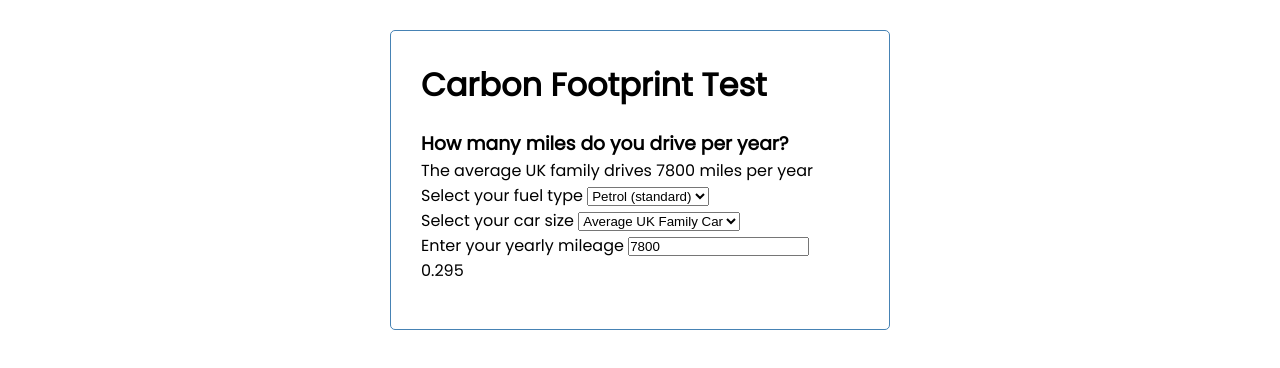
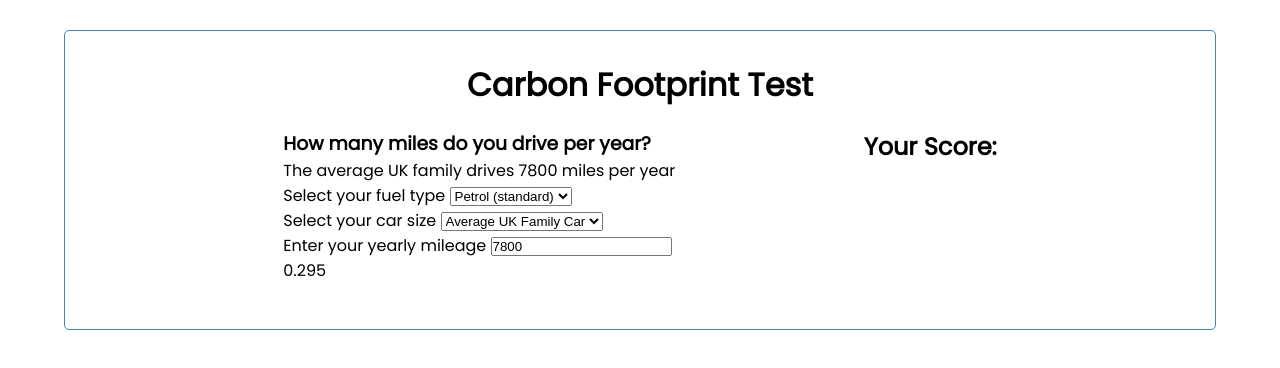
Before and after one commit to mldrenth/carbon_footprint_app, a React (Create React App) app in the folder client/: page / in a window 1280 px wide. Shown: the top 368 px of the page. Built offline with nearby package versions, Linux system fonts and the light colour scheme; no server answers.

Commit message:
Set up basic display and css

```diff
--- /dev/null
+++ b/client/src/components/CalculatorDisplay.js
@@ -0,0 +1,13 @@
+import React from 'react';
+
+const CalculatorDisplay = () => {
+
+
+    return (
+        <div>
+            <h2>Your Score:</h2>
+        </div>
+    )
+}
+
+export default CalculatorDisplay
--- /dev/null
+++ b/client/src/containers/MainContainer.css
@@ -0,0 +1,5 @@
+#main-container {
+    display: flex;
+    flex-direction: row;
+    justify-content: space-evenly;
+}
--- a/client/src/containers/MainContainer.js
+++ b/client/src/containers/MainContainer.js
@@ -2,6 +2,8 @@ import React, { useState, useEffect } from 'react'
 import { getData } from '../components/ClimateService'
 import { calculateCarValue, calculateElectricityValue, calculateFlightValue, calculateTotalValue } from '../Helpers/Calculator'
 import FormContainer from './FormContainer'
+import CalculatorDisplay from '../components/CalculatorDisplay'
+import './MainContainer.css'
 
 
 const MainContainer = () => {
@@ -53,6 +55,7 @@ const MainContainer = () => {
             handleFlyingCalculation={handleFlyingCalculation}
             handleTotalCalculation={handleTotalCalculation}
             climateData={climateData} />
+        <CalculatorDisplay/>
         </div>
 
     )
--- a/client/src/index.css
+++ b/client/src/index.css
@@ -11,7 +11,7 @@ body {
 }
 
 .container {
-  max-width: 500px;
+  max-width: 90%;
   margin: 30px auto;
   overflow: auto;
   min-height: 300px;
@@ -21,8 +21,6 @@ body {
 }
 
 .header {
-  display: flex;
-  justify-content: space-between;
-  align-items: center;
+  text-align: center;
   margin-bottom: 20px;
 }
```
